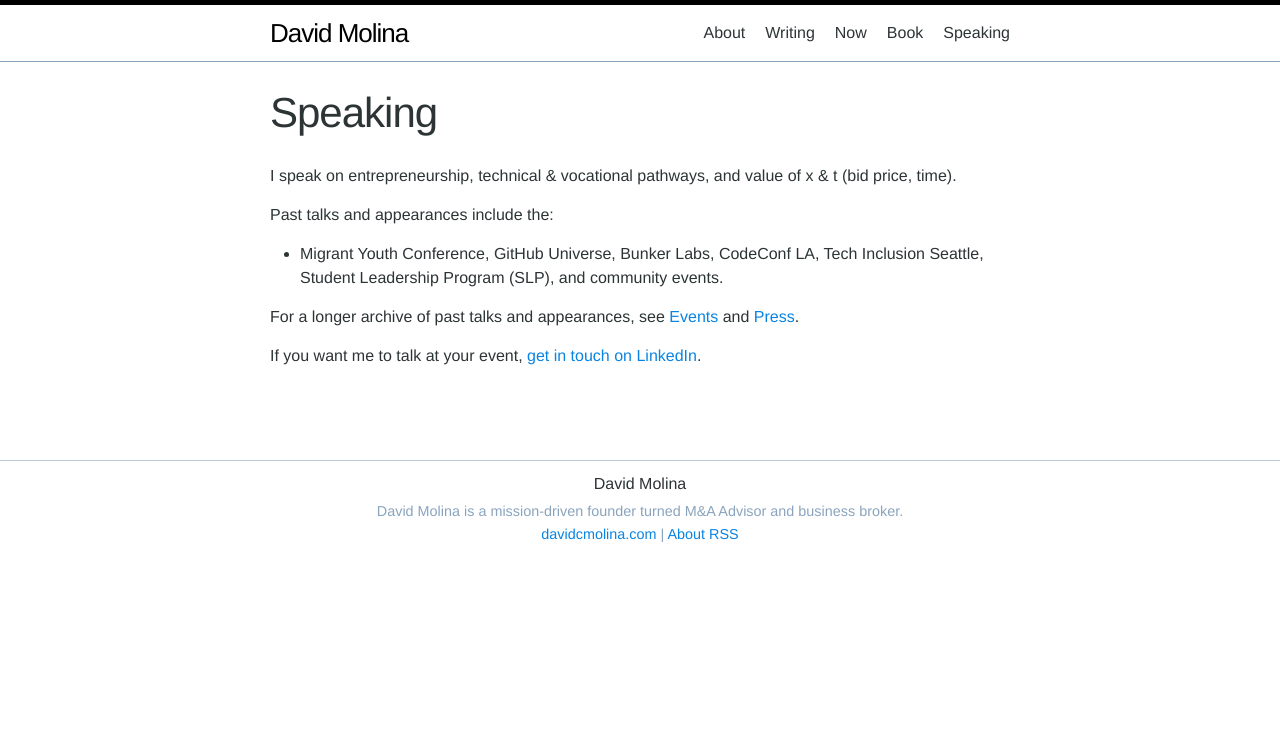
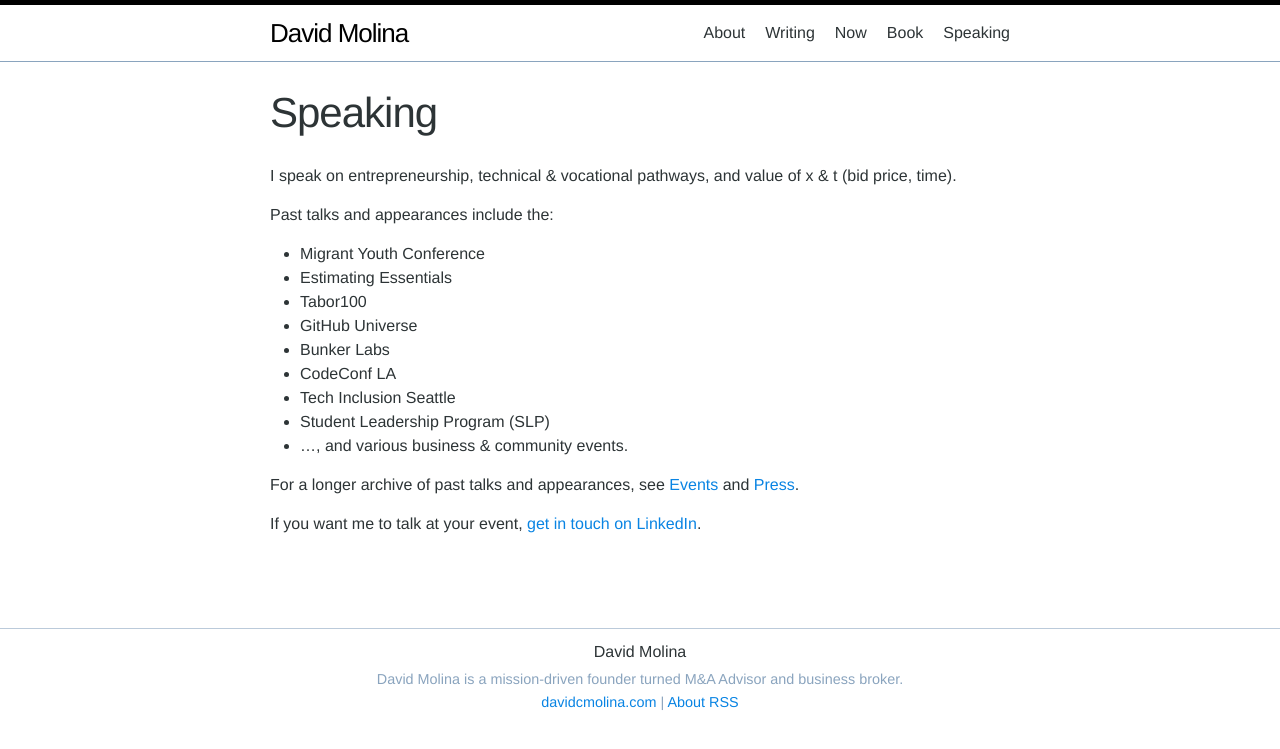
Before and after one commit to davidmolina/davidmolina.github.io, a Jekyll site: the page built from speaking.md, in a window 1280 px wide. Shown: the top 749 px of the page. Built offline with Jekyll 4.4.1, drawn with Linux system fonts in a browser that asks for light colours.

Commit message:
[speaking] updated copy, fixed footer URL break

```diff
--- a/_includes/footer.html
+++ b/_includes/footer.html
@@ -5,7 +5,7 @@
       <h2 class="footer-heading">{{ site.title }}</h2>
       <p>{{ site.description }}</p>
       <p class="footer-links">
-        <a href="{{ "/index/" | relative_url }}">davidcmolina.com</a> |
+        <a href="{{ "/" | relative_url }}">davidcmolina.com</a> |
         <a href="https://davidcmolina.com/about/" target="_blank" rel="noopener noreferrer">About</a>
         <a href="{{ "/feed.xml" | relative_url }}">RSS</a>
       </p>
--- a/speaking.md
+++ b/speaking.md
@@ -10,7 +10,15 @@ permalink: /speaking/
 I speak on entrepreneurship, technical & vocational pathways, and value of x & t (bid price, time).
 
 Past talks and appearances include the:
-- Migrant Youth Conference, GitHub Universe, Bunker Labs, CodeConf LA, Tech Inclusion Seattle, Student Leadership Program (SLP), and community events.
+- Migrant Youth Conference
+- Estimating Essentials
+- Tabor100
+- GitHub Universe
+- Bunker Labs
+- CodeConf LA
+- Tech Inclusion Seattle
+- Student Leadership Program (SLP)
+- ..., and various business & community events.
 
 For a longer archive of past talks and appearances, see [Events](/events/) and [Press](/press/).
 
```
Also changed, not shown: about.md (+1 -1 lines).
